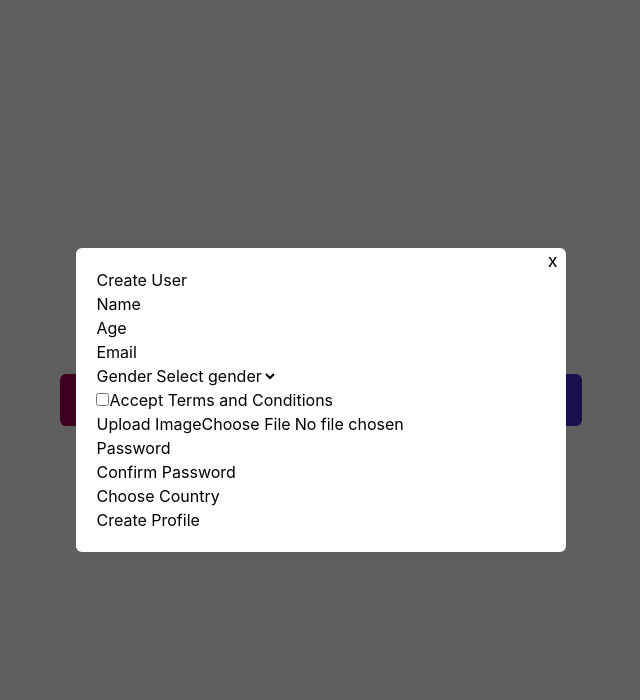
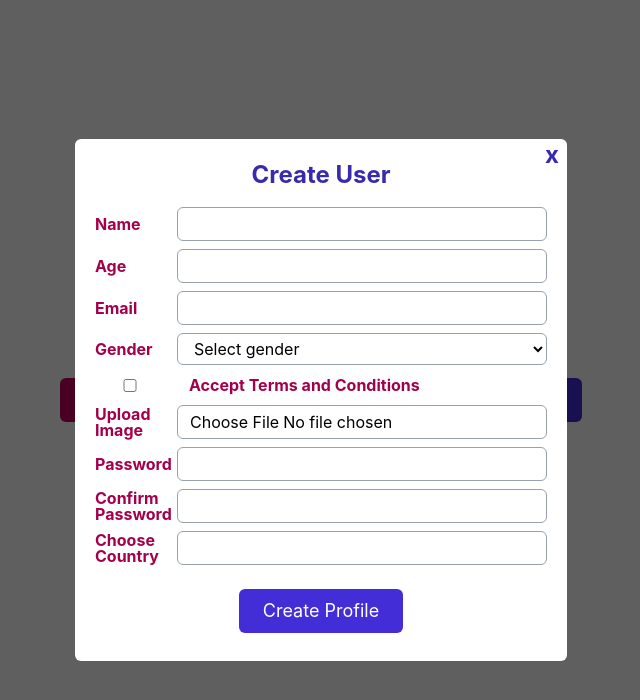
Before and after one commit to NataliItaly/RSSchool-React-2026Q2, a React (Vite) app in the folder rs-react-app/: page / in a window 1280 px wide. Both pictures are taken after a click on the button "Open Uncontrolled Form". Shown: the top 700 px of the page, without its empty margins (319-959 px from the left). Built offline with nearby package versions, Linux system fonts and the light colour scheme.

Commit message:
feat: styled uncontrolled form

```diff
--- a/rs-react-app/src/App.tsx
+++ b/rs-react-app/src/App.tsx
@@ -2,29 +2,30 @@ import Modal from './components/Modal/Modal';
 import { useState } from 'react';
 import UncontrolledForm from './components/Forms/UncontrolledForm';
 import ReactHookForm from './components/Forms/ReactHookForm';
+import { buttonStyles } from './constants/constants';
 
 export default function App() {
-  const [isOpen, setIsOpen] = useState(false);
+  //const [isOpen, setIsOpen] = useState(false);
   const [formType, setFormType] = useState<'uncontrolled' | 'rhf' | null>(null);
 
-  function handleOpen() {
+  /* function handleOpen() {
     setIsOpen(true);
   }
 
   function handleClose() {
     setIsOpen(false);
-  }
+  } */
 
   return (
     <div className="h-dvh flex justify-center items-center gap-5">
       <button
-        className="px-6 py-3 text-lg text-white bg-pink-800 rounded-md cursor-pointer hover:bg-pink-600 transition-all duration-500"
+        className={buttonStyles('pink')}
         onClick={() => setFormType('uncontrolled')}
       >
         Open Uncontrolled Form
       </button>
       <button
-        className="px-6 py-3 text-lg text-white bg-indigo-700 rounded-md cursor-pointer hover:bg-indigo-500 transition-all duration-500"
+        className={buttonStyles('indigo')}
         onClick={() => setFormType('rhf')}
       >
         Open React Hook Form
--- a/rs-react-app/src/components/Forms/UncontrolledForm.tsx
+++ b/rs-react-app/src/components/Forms/UncontrolledForm.tsx
@@ -1,14 +1,15 @@
+import { buttonStyles } from '../../constants/constants';
 import type { FormData } from './form-type';
 import { useRef } from 'react';
 
 export default function UncontrolledForm() {
-  const nameRef = useRef<HTMLInputElement | null>(null);
+  /*  const nameRef = useRef<HTMLInputElement | null>(null);
   const ageRef = useRef<HTMLInputElement | null>(null);
   const emailRef = useRef<HTMLInputElement | null>(null);
   const genderRef = useRef<HTMLSelectElement | null>(null);
   const termsRef = useRef<HTMLInputElement | null>(null);
   const passwordRef = useRef<HTMLInputElement | null>(null);
-  const confPasswordRef = useRef<HTMLInputElement | null>(null);
+  const confPasswordRef = useRef<HTMLInputElement | null>(null); */
   const formRef = useRef<HTMLFormElement | null>(null);
 
   function handleSubmit(e: React.FormEvent<HTMLFormElement>) {
@@ -24,71 +25,153 @@ export default function UncontrolledForm() {
       terms: formData.get('terms'),
       password: formData.get('password'),
       confirmPassword: formData.get('confirmPassword'),
+      country: formData.get('country'),
     };
 
     console.log(data);
   }
 
   return (
-    <form onSubmit={handleSubmit}>
-      <div>
-        <label htmlFor="name">Name</label>
-        <input type="text" id="name" name="name" ref={nameRef} />
+    <form onSubmit={handleSubmit} ref={formRef}>
+      <div className="flex items-center gap-3 mb-2">
+        <label
+          className="w-[70px] text-pink-800 font-bold leading-none"
+          htmlFor="name"
+        >
+          Name
+        </label>
+        <input
+          className="border border-gray-400 rounded-md px-3 py-1 flex-auto"
+          type="text"
+          id="name"
+          name="name"
+        />
       </div>
-      <div>
-        <label htmlFor="age">Age</label>
-        <input type="number" id="age" name="age" ref={ageRef} />
+      <div className="flex items-center gap-3 mb-2">
+        <label
+          className="w-[70px] text-pink-800 font-bold leading-none"
+          htmlFor="age"
+        >
+          Age
+        </label>
+        <input
+          className="border border-gray-400 rounded-md px-3 py-1 flex-auto"
+          type="number"
+          id="age"
+          name="age"
+        />
       </div>
-      <div>
-        <label htmlFor="email">Email</label>
-        <input type="email" id="email" name="email" ref={emailRef} />
+      <div className="flex items-center gap-3 mb-2">
+        <label
+          className="w-[70px] text-pink-800 font-bold leading-none"
+          htmlFor="email"
+        >
+          Email
+        </label>
+        <input
+          className="border border-gray-400 rounded-md px-3 py-1 flex-auto"
+          type="email"
+          id="email"
+          name="email"
+        />
       </div>
-      <div>
-        <label htmlFor="gender">Gender</label>
-        <select id="gender" name="gender" ref={genderRef}>
+      <div className="flex items-center gap-3 mb-2">
+        <label
+          className="w-[70px] text-pink-800 font-bold leading-none"
+          htmlFor="gender"
+        >
+          Gender
+        </label>
+        <select
+          className="border border-gray-400 rounded-md px-3 py-1 flex-auto"
+          id="gender"
+          name="gender"
+        >
           <option value="">Select gender</option>
           <option value="male">Male</option>
           <option value="female">Female</option>
           <option value="other">Other</option>
         </select>
       </div>
-      <div>
-        <input type="checkbox" id="terms" name="terms" ref={termsRef} />
-        <label htmlFor="terms">Accept Terms and Conditions</label>
+      <div className="flex items-center gap-3 mb-2">
+        <input
+          className="w-[70px] border border-gray-400 rounded-md px-3 py-1"
+          type="checkbox"
+          id="terms"
+          name="terms"
+        />
+        <label
+          className="flex-auto text-pink-800 font-bold leading-none px-3 py-1"
+          htmlFor="terms"
+        >
+          Accept Terms and Conditions
+        </label>
       </div>
-      <div>
-        <label htmlFor="image">Upload Image</label>
-        <input type="file" id="image" name="image" accept=".png,.jpg,.jpeg" />
+      <div className="flex items-center gap-3 mb-2">
+        <label
+          className="w-[70px] text-pink-800 font-bold leading-none"
+          htmlFor="image"
+        >
+          Upload Image
+        </label>
+        <input
+          className="border border-gray-400 rounded-md px-3 py-1 flex-auto"
+          type="file"
+          id="image"
+          name="image"
+          accept=".png,.jpg,.jpeg"
+        />
       </div>
-      <div>
-        <label htmlFor="password">Password</label>
+      <div className="flex items-center gap-3 mb-2">
+        <label
+          className="w-[70px] text-pink-800 font-bold leading-none"
+          htmlFor="password"
+        >
+          Password
+        </label>
         <input
+          className="border border-gray-400 rounded-md px-3 py-1 flex-auto"
           type="password"
           id="password"
           name="password"
-          ref={passwordRef}
         />
       </div>
-      <div>
-        <label htmlFor="confirm-password">Confirm Password</label>
+      <div className="flex items-center gap-3 mb-2">
+        <label
+          className="w-[70px] text-pink-800 font-bold leading-none"
+          htmlFor="confirm-password"
+        >
+          Confirm Password
+        </label>
         <input
+          className="border border-gray-400 rounded-md px-3 py-1 flex-auto"
           type="password"
           id="confirm-password"
           name="confirmPassword"
-          ref={confPasswordRef}
         />
       </div>
-      <div>
-        <label htmlFor="country">Choose Country</label>
-        <input list="country" name="country" />
+      <div className="flex items-center gap-3 mb-2">
+        <label
+          className="w-[70px] text-pink-800 font-bold leading-none"
+          htmlFor="country"
+        >
+          Choose Country
+        </label>
+        <input
+          className="border border-gray-400 rounded-md px-3 py-1 flex-auto"
+          list="country"
+          name="country"
+        />
         <datalist id="country">
           <option value="USA">USA</option>
           <option value="France">France</option>
           <option value="Italy">Italy</option>
         </datalist>
       </div>
-      <div>
-        <button type="submit">Create Profile</button>
+      <div className="flex items-center gap-3 mt-6 mb-2 justify-center">
+        <button className={buttonStyles('indigo')} type="submit">
+          Create Profile
+        </button>
       </div>
     </form>
   );
--- a/rs-react-app/src/components/Modal/Modal.tsx
+++ b/rs-react-app/src/components/Modal/Modal.tsx
@@ -36,7 +36,7 @@ export default function Modal({ isOpen, handleClose, children }: ModalProps) {
   }, [handleClose]);
 
   return createPortal(
-    <div className="overlay fixed top-0 left-0 right-0 w-full h-dvh flex justify-center items-center bg-[#000000a0]">
+    <div className="overlay fixed top-0 left-0 right-0 w-full min-h-dvh flex justify-center items-center bg-[#000000a0]">
       <div
         className="modal relative p-5 bg-white rounded-md min-w-3xs"
         onClick={(e) => e.stopPropagation()}
@@ -44,10 +44,15 @@ export default function Modal({ isOpen, handleClose, children }: ModalProps) {
         aria-modal="true"
         aria-labelledby="modal-title"
       >
-        <h2 id="modal-title">Create User</h2>
+        <h2
+          className="text-indigo-800 text-2xl font-bold text-center mb-4"
+          id="modal-title"
+        >
+          Create User
+        </h2>
         <button
           ref={closeButtonRef}
-          className="absolute top-0 right-1 text-lg leading-none p-1 cursor-pointer"
+          className="absolute top-0 right-1 text-2xl text-indigo-800 font-bold hover:text-indigo-600 transition-all duration-300 leading-none p-1 cursor-pointer"
           onClick={handleClose}
         >
           x
--- /dev/null
+++ b/rs-react-app/src/constants/constants.ts
@@ -0,0 +1,13 @@
+const bgStyles: Record<string, string> = {
+  pink: 'bg-pink-700 hover:bg-pink-500',
+  indigo: 'bg-indigo-700 hover:bg-indigo-500',
+  green: 'bg-green-700 hover:bg-green-500',
+} as const;
+
+type ButtonColor = keyof typeof bgStyles;
+
+export function buttonStyles(color: ButtonColor) {
+  return `
+      px-6 py-2 text-lg text-white rounded-md cursor-pointer hover:opacity-75 transition-all duration-500 ${bgStyles[color]}
+    `;
+}
```
